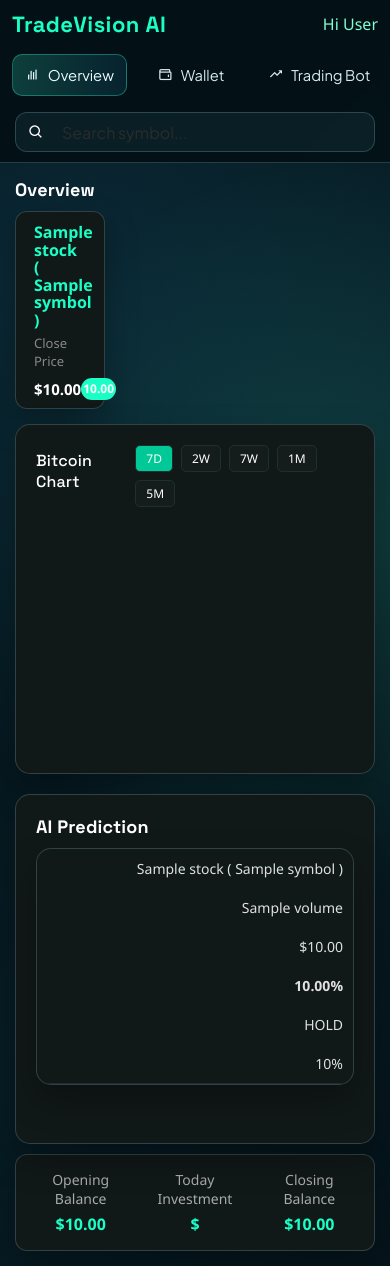
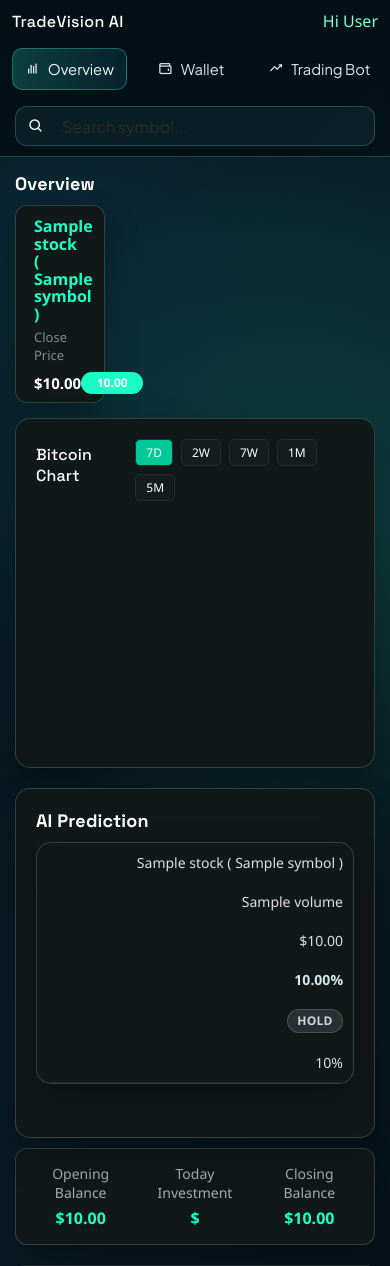
Before and after one commit to Suman77-stha/Final-Year-Project-FYP--2408389, a Django app: template FYP_APP/templates/Dashboard.html in a window 390 px wide. Shown: the top 1266 px of the page. Run offline with Django 5.2, Linux system fonts and the light colour scheme; the template is opened without the code that fills it: most values are stand-ins (such as "Sample title", 1, 10 or a date in 2020).

Commit message:
Update overview page styling

```diff
--- a/FYP_APP/static/CSS/Overview.css
+++ b/FYP_APP/static/CSS/Overview.css
@@ -1,108 +1,5 @@
-.header{
-    height:70px;
-    display:flex;
-    align-items:center;
-    justify-content:space-between;
-    padding:0 30px;
-    background:#0b0f0f;
-    border-bottom:1px solid #1c2a2a;
-}
-
-.header-left{
-    display:flex;
-    align-items:center;
-    gap:30px;
-}
-
-.logo{
-    font-size:22px;
-    font-weight:bold;
-    color:#1affc6;
-}
-
-.search-box{
-    display:flex;
-    align-items:center;
-    gap:10px;
-    background:#151c1c;
-    padding:8px 15px;
-    border-radius:8px;
-    width:350px;
-    height:40px;
-    border:1px solid #1f2f2f;
-}
-
-.search-box input{
-    background: transparent !important;
-    border:none;
-    outline:none;
-    color:white;
-    width:100%;
-}
-
-/* remove browser autofill white background */
-.search-box input:-webkit-autofill{
-    -webkit-box-shadow: 0 0 0 1000px #151c1c inset !important;
-    -webkit-text-fill-color: white !important;
-}
-
-.header-right{
-    display:flex;
-    align-items:center;
-    gap:20px;
-}
-
-.header-right i{
-    font-size:20px;
-    color:#1affc6;
-    cursor:pointer;
-    height:40px;
-    width:40px;
-    display:flex;
-    align-items:center;
-    justify-content:center;
-}
-
 .sub-container{
     display:flex;
-}
-
-/* SIDEBAR */
-.sidebar{
-    width:250px;
-    background:#0d1414;
-    height:90vh;
-    padding:20px;
-    display:flex;
-    flex-direction:column;
-    justify-content:space-between;
-    border-right:1px solid #1f2f2f;
-}
-.sidebar li a {
-    text-decoration: none;   /* removes underline */
-    color: inherit;          /* keeps same color as parent */
-    display: block;          /* makes the whole area clickable */
-}
-
-.menu{
-    list-style:none;
-    display:flex;
-    flex-direction:column;
-    gap:18px;
-}
-
-.menu li{
-    display:flex;
-    align-items:center;
-    gap:10px;
-    padding:10px;
-    border-radius:8px;
-    cursor:pointer;
-    transition:0.3s;
-}
-
-.menu li:hover{
-    background:#162020;
 }
 
 /* MAIN */
@@ -155,17 +52,87 @@
     align-items: center;
 }
 .crypto-card div span{
-    width: 45px;
+    width: auto;
+    min-width: 62px;
     height: 22px;
     border-radius: 12px;
     background-color: #1affc6;
-    padding-left: 2px ;
-    padding-right: 2px ;
+    padding-left: 8px;
+    padding-right: 8px;
     text-align: center;
     display: inline-flex;
     align-items: center;
     justify-content: center;
     font-size: 12px;
+}
+.trend-chip{
+    min-width: 56px;
+    height: 24px;
+    border-radius: 999px;
+    padding: 0 8px;
+    text-align: center;
+    display: inline-flex;
+    align-items: center;
+    justify-content: center;
+    font-size: 12px;
+    font-weight: 700;
+}
+
+.trend-chip-up{
+    color:#0d8a59;
+    background:#9df7df;
+}
+
+.trend-chip-down{
+    color:#b12736;
+    background:#ffc3cc;
+}
+
+.trend-text{
+    font-weight: 600;
+}
+
+.trend-text-up{
+    color:#5ce09a;
+}
+
+.trend-text-down{
+    color:#ff8f9a;
+}
+
+.trend-text-neutral{
+    color:#d5e6ec;
+}
+
+.ai-tag{
+    display:inline-flex;
+    align-items:center;
+    justify-content:center;
+    min-width:56px;
+    height:24px;
+    border-radius:999px;
+    font-size:12px;
+    font-weight:700;
+    letter-spacing:0.02em;
+    border:1px solid transparent;
+}
+
+.ai-tag-buy{
+    color:#b4f3d2;
+    background:rgba(16, 185, 129, 0.2);
+    border-color:rgba(16, 185, 129, 0.35);
+}
+
+.ai-tag-sell{
+    color:#ffd2d8;
+    background:rgba(239, 68, 68, 0.2);
+    border-color:rgba(239, 68, 68, 0.35);
+}
+
+.ai-tag-hold{
+    color:#c8d8de;
+    background:rgba(148, 163, 184, 0.18);
+    border-color:rgba(148, 163, 184, 0.3);
 }
 .crypto-card {
     transition: transform 0.2s ease;
```
Also changed, not shown: other parts of FYP_APP/static/CSS/Overview.css (+30 -76 lines).
